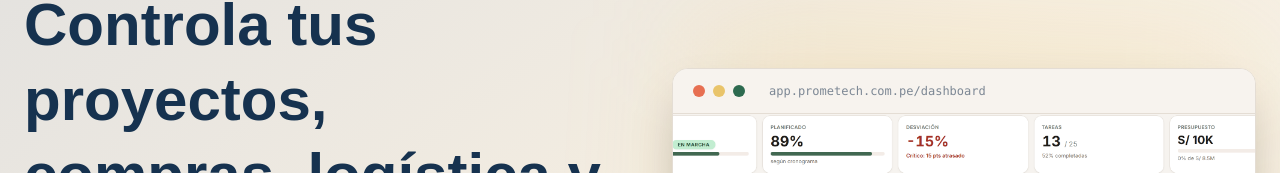
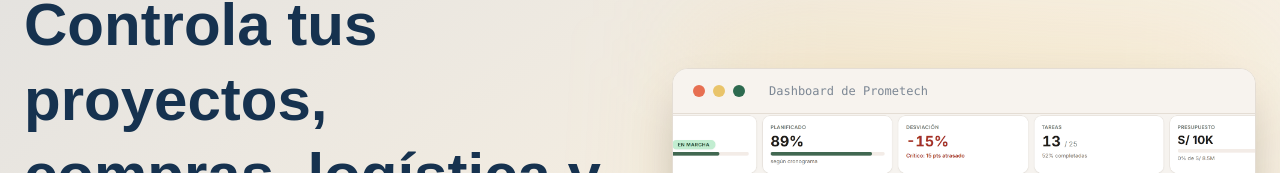
Before and after one commit to alexandermerino-prometech/landing-page, a Next.js app: page / in a window 1280 px wide. Shown: the part 287-460 px from the top of the page. Built offline with nearby package versions, Linux system fonts and the light colour scheme.

Commit message:
removing mockup to add dashboard

```diff
--- a/app/page.tsx
+++ b/app/page.tsx
@@ -193,7 +193,7 @@ export default function PrometechLandingPage() {
                 <div className="w-3 h-3 rounded-full bg-[#E76F51]" />
                 <div className="w-3 h-3 rounded-full bg-[#E9C46A]" />
                 <div className="w-3 h-3 rounded-full bg-[#2D6A4F]" />
-                <span className="text-xs text-[#7C8794] ml-4 font-mono select-none">app.prometech.com.pe/dashboard</span>
+                <span className="text-xs text-[#7C8794] ml-4 font-mono select-none">Dashboard de Prometech</span>
               </div>
 
               {/* Imagen real de tu Dashboard */}
@@ -202,7 +202,8 @@ export default function PrometechLandingPage() {
                   src="/dashboard-Prometech.png"
                   alt="Dashboard de control operativo en tiempo real de Prometech"
                   fill
-                  sizes="(max-w-1024px) 100vw, 50vw"
+                  width={2248}
+                  height={1024}
                   priority
                   className="object-cover object-top"
                 />
```
